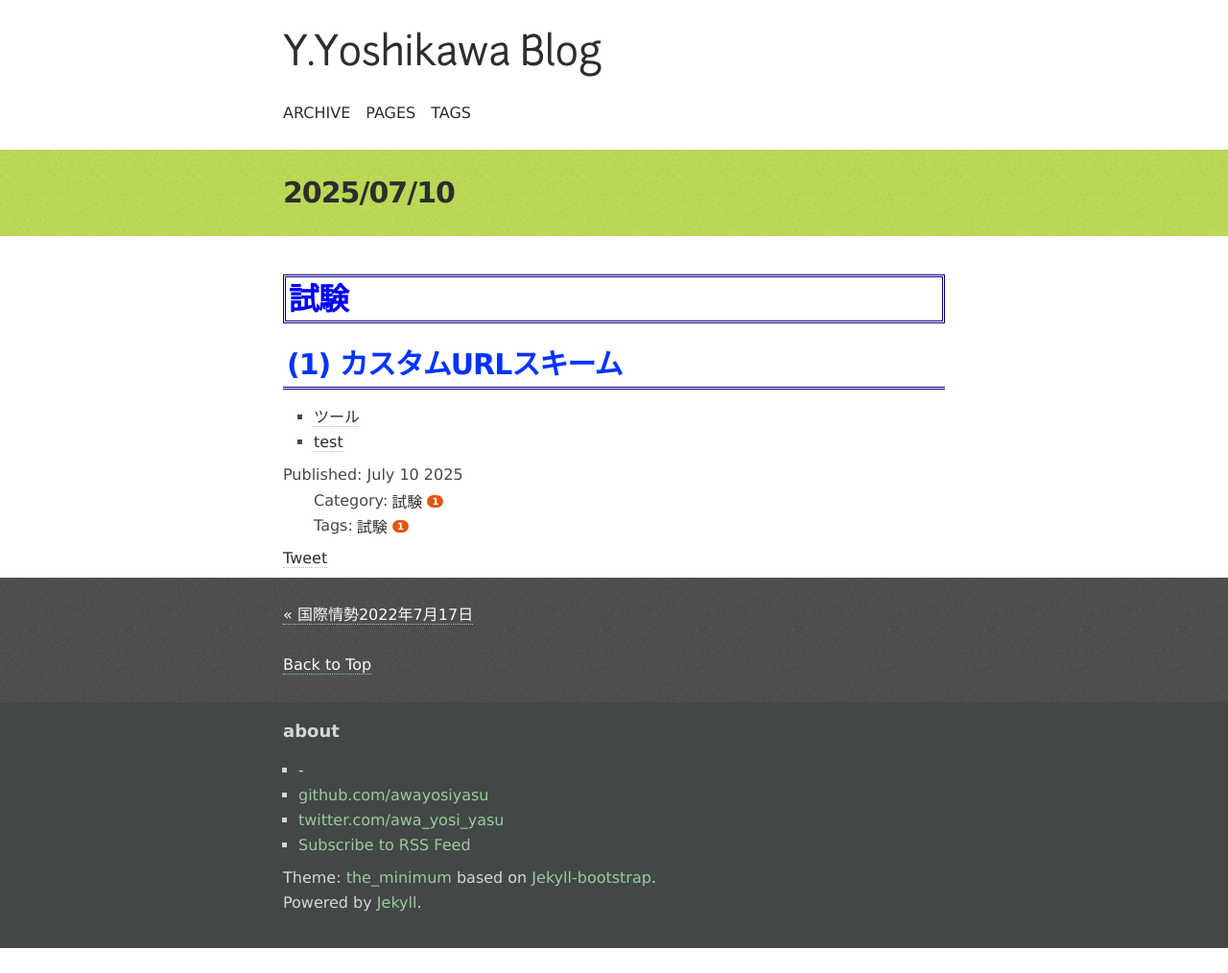
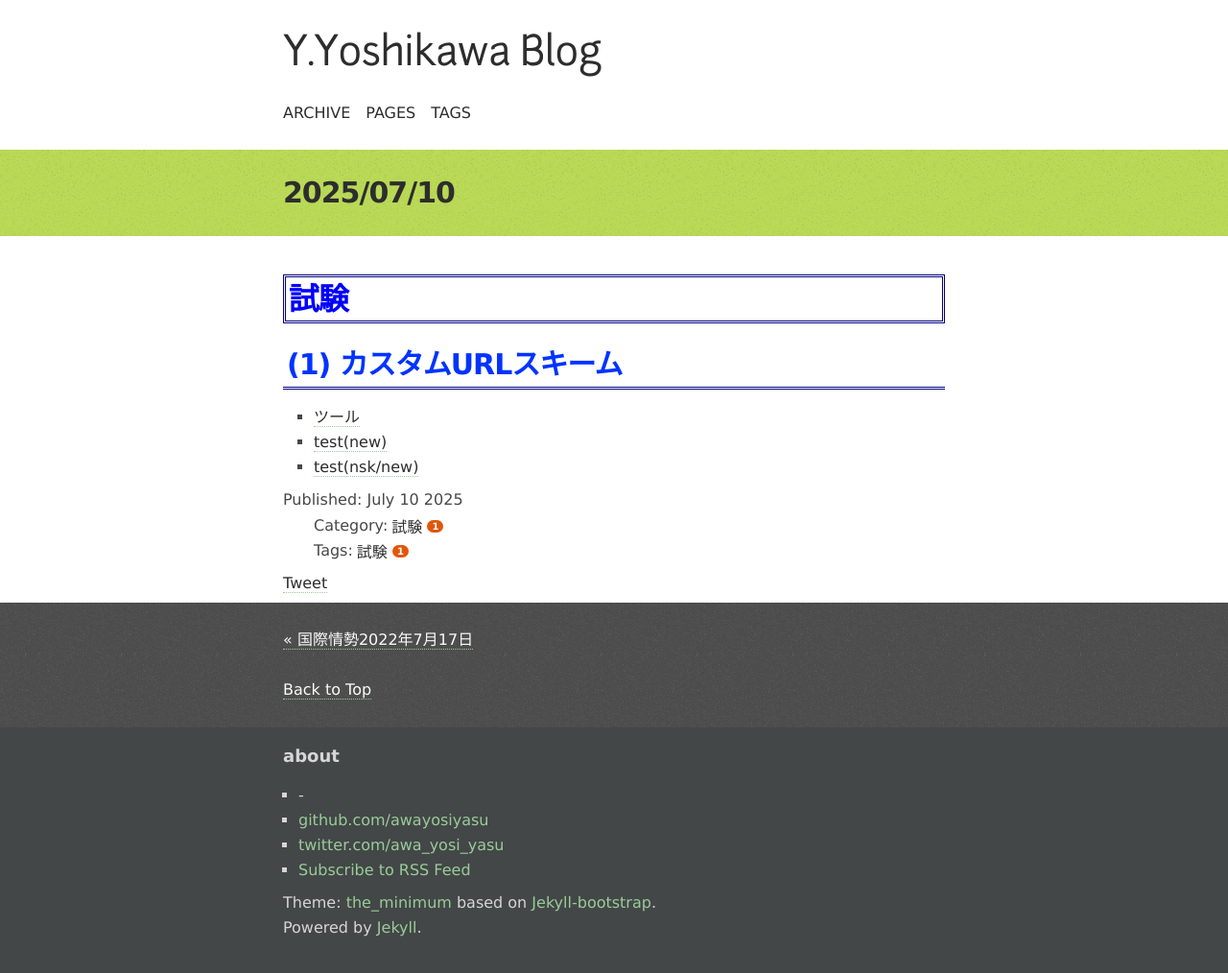
Before and after one commit to awayosiyasu/awayosiyasu.github.io, a Jekyll site: the page built from _posts/2025-07-10-テスト.md, in a window 1280 px wide. Shown: the whole page at 96% size. Built offline with Jekyll 4.4.1, drawn with Linux system fonts in a browser that asks for light colours; comment, search, counter and statistics services are not loaded; before the commit the page ends 988 px from its top, so only the background shows below that.

Commit message:
202507101618

```diff
--- a/_posts/2025-07-10-テスト.md
+++ b/_posts/2025-07-10-テスト.md
@@ -7,4 +7,5 @@ category: 試験
 # 試験
 ## (1) カスタムURLスキーム
 * [ツール](https://qa-test-tools.narutyo.workers.dev/)
-* [test](eyachoch7:///new?template=https://mps-test.metamoji.com/link/5NdT3ymRXem_B09IzUOy7Qzd.mmjloc&folder=https://mps-test.metamoji.com/link/M7nWBJq6SFjaDzn7tVuJ_3RQ.mmjloc)
+* [test(new)](eyachoch7:///new?template=https://mps-test.metamoji.com/link/5NdT3ymRXem_B09IzUOy7Qzd.mmjloc&folder=https://mps-test.metamoji.com/link/M7nWBJq6SFjaDzn7tVuJ_3RQ.mmjloc)
+* [test(nsk/new)](eyachoch7:///nsk/new?template=https://mps-test.metamoji.com/link/5NdT3ymRXem_B09IzUOy7Qzd.mmjloc&folder=https://mps-test.metamoji.com/link/M7nWBJq6SFjaDzn7tVuJ_3RQ.mmjloc)
```
